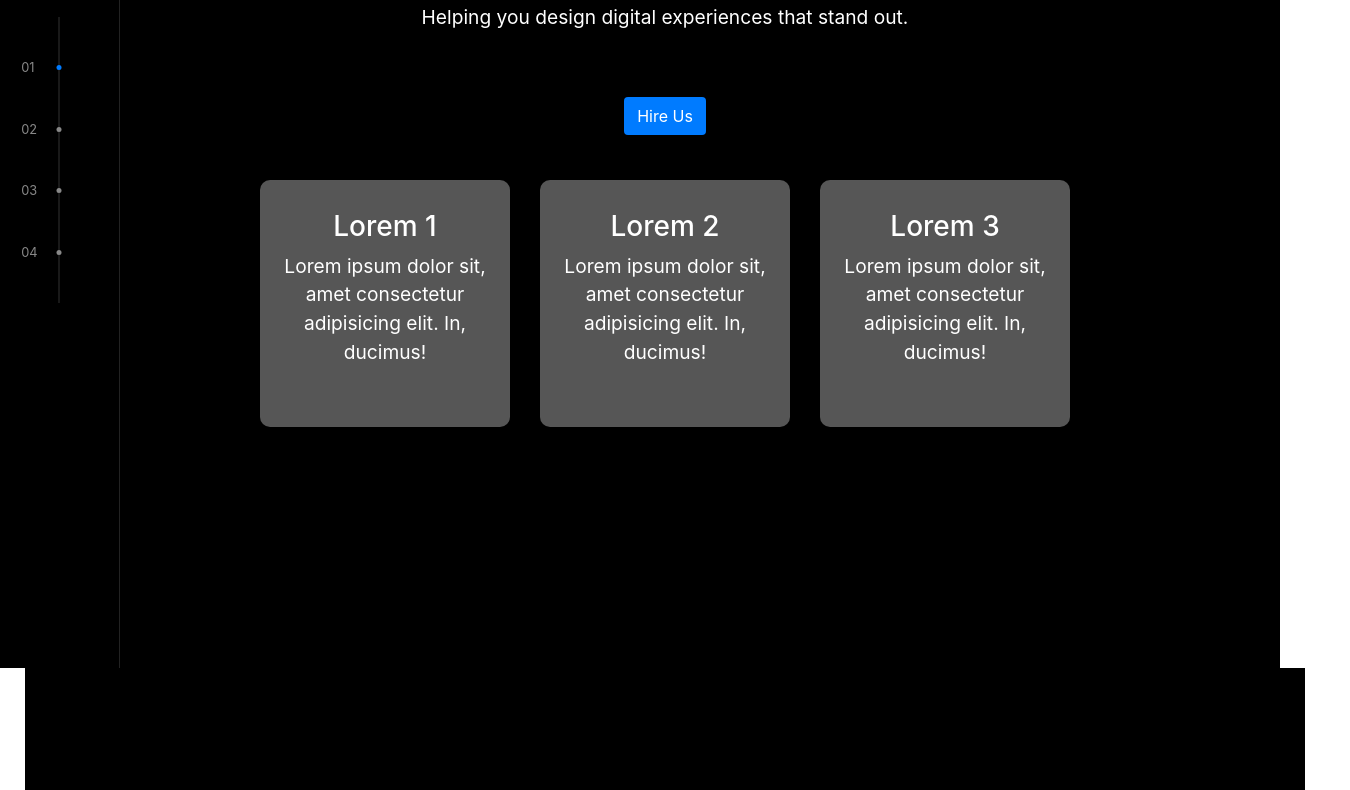
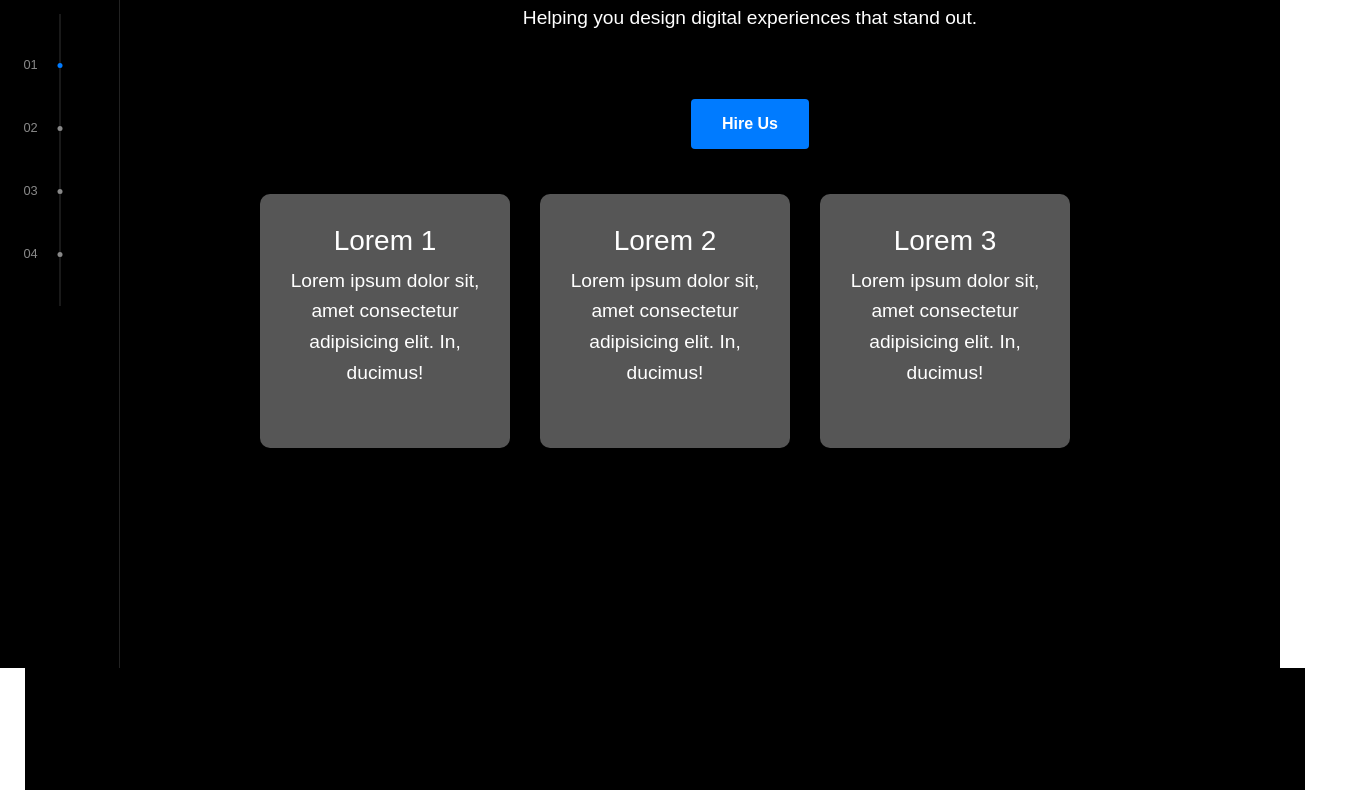
Before and after one commit to Nyi-Htet/First-Website, a plain HTML site: page index.html in a window 1280 px wide. Shown: the part 192-982 px from the top of the page, 1350 px wide, since content can reach past the window. Drawn offline with nearby package versions, Linux system fonts and the light colour scheme.

Commit message:
rearrange bootstrap and css

```diff
--- a/index.html
+++ b/index.html
@@ -4,9 +4,9 @@
   <meta charset="UTF-8">
   <meta name="viewport" content="width=device-width, initial-scale=1.0">
   <title>Nyi Htet</title>
-  <link rel="stylesheet" href="./style.css?v=2">
+  <link rel="stylesheet" href="https://cdn.jsdelivr.net/npm/bootstrap@4.0.0/dist/css/bootstrap.min.css" integrity="sha384-Gn5384xqQ1aoWXA+058RXPxPg6fy4IWvTNh0E263XmFcJlSAwiGgFAW/dAiS6JXm" crossorigin="anonymous">
 
-  <link rel="stylesheet" href="https://cdn.jsdelivr.net/npm/bootstrap@4.0.0/dist/css/bootstrap.min.css" integrity="sha384-Gn5384xqQ1aoWXA+058RXPxPg6fy4IWvTNh0E263XmFcJlSAwiGgFAW/dAiS6JXm" crossorigin="anonymous">
+  <link rel="stylesheet" href="./style.css">
 </head>
 <body>
 
```
